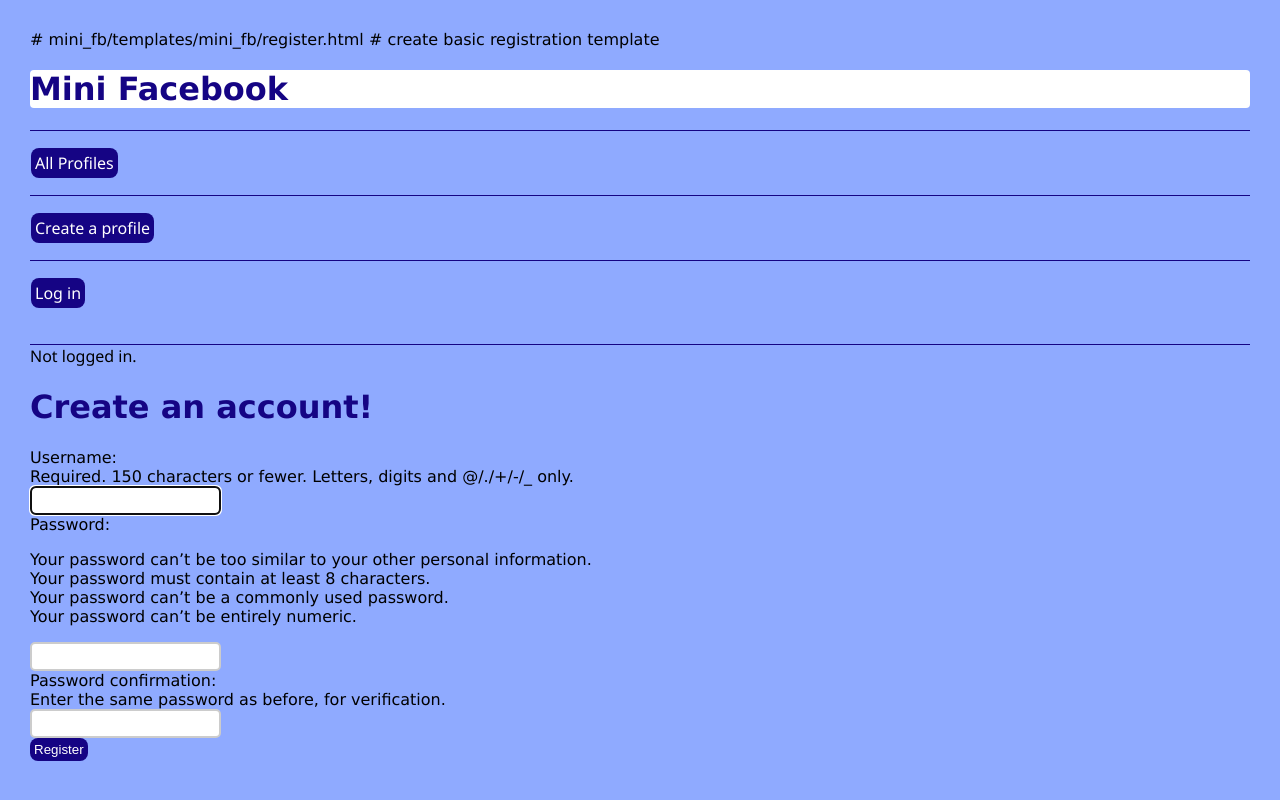
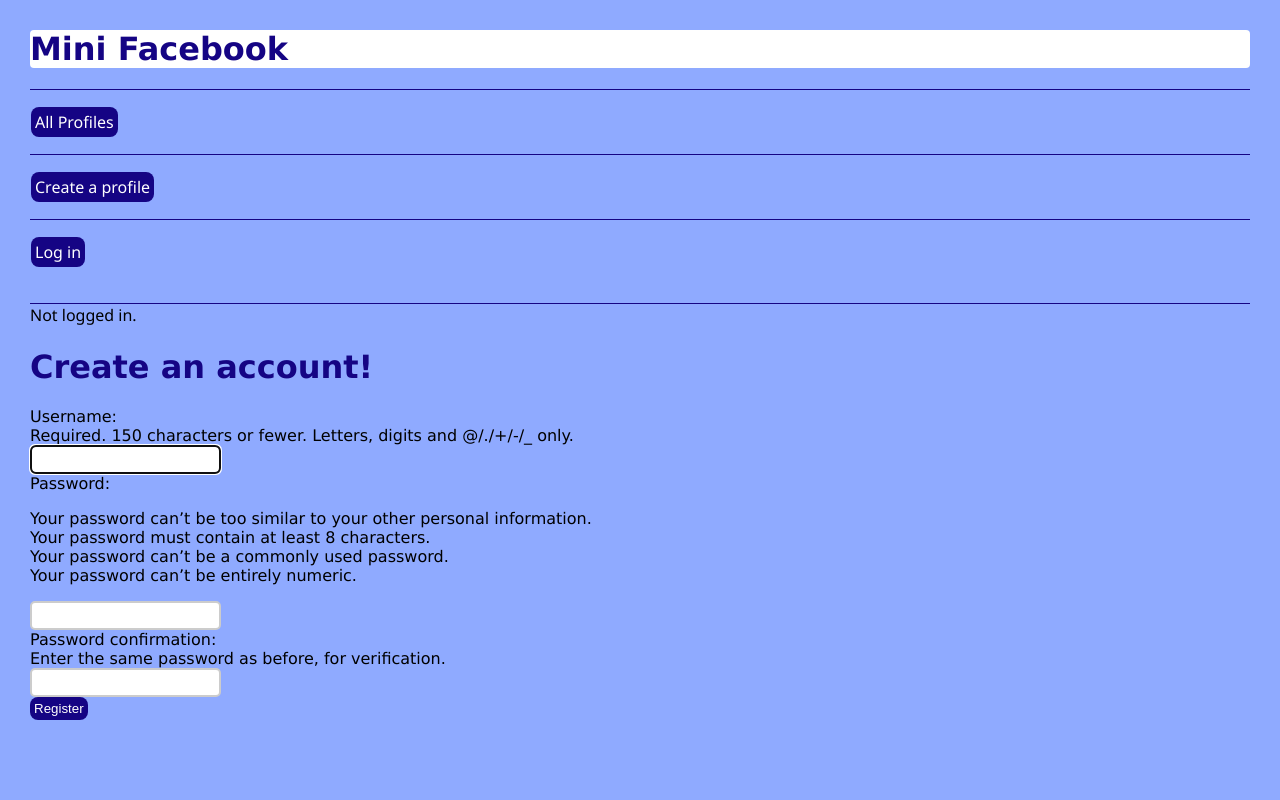
Before and after one commit to seanchosc/CS412, a Django app: page /mini_fb/register/ in a window 1280 px wide. Run offline with Django 5.2, Linux system fonts and the light colour scheme.

Commit message:
typo fixes

```diff
--- a/mini_fb/templates/mini_fb/register.html
+++ b/mini_fb/templates/mini_fb/register.html
@@ -1,5 +1,4 @@
-# mini_fb/templates/mini_fb/register.html
-# create basic registration template
+<!-- create basic registration template -->
 <!-- mini_fb/templates/mini_fb/register.html -->
 
 {% extends 'mini_fb/base.html' %}
```
